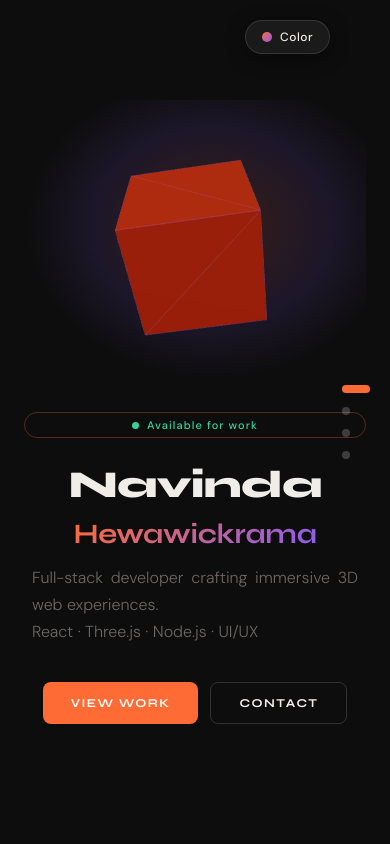
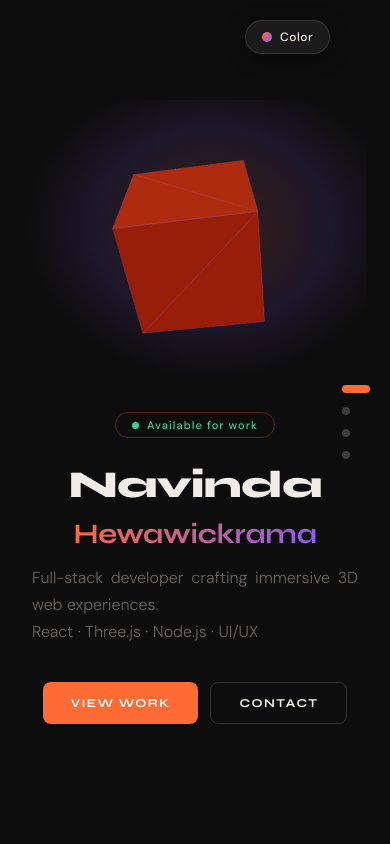
Before and after one commit to NavindaHewawickrama/Navinda-Portfolio, a React (Vite) app: page / in a window 390 px wide. Shown: the top 844 px of the page. Built offline with nearby package versions, Linux system fonts and the light colour scheme.

Commit message:
changes in responsiveness

```diff
--- a/package.json
+++ b/package.json
@@ -14,6 +14,7 @@
     "@react-three/fiber": "^9.5.0",
     "react": "^19.2.4",
     "react-dom": "^19.2.4",
+    "react-feather": "^2.0.10",
     "three": "^0.183.2"
   },
   "devDependencies": {
--- a/src/App.tsx
+++ b/src/App.tsx
@@ -2,6 +2,7 @@ import { useRef, useState, useEffect } from 'react';
 import { Canvas, useFrame } from '@react-three/fiber';
 import { OrbitControls } from '@react-three/drei';
 import * as THREE from 'three';
+import { Instagram, Linkedin, GitHub, Mail } from 'react-feather';
 
 // ── Google Fonts injection ──────────────────────────────────────────────────
 const FontLoader = () => {
@@ -479,10 +480,10 @@ function ProjectCarousel({ theme }: { theme: string }) {
 
 // ── Contact ──────────────────────────────────────────────────────────────────
 const CONTACTS = [
-  { label: 'LinkedIn', icon: '💼', href: 'https://linkedin.com/in/navinda-hewawickrama', value: 'linkedin.com/in/navinda' },
-  { label: 'GitHub', icon: '🐙', href: 'https://github.com/NavindaHewawickrama', value: 'github.com/navinda' },
-  { label: 'Email', icon: '✉️', href: 'mailto:navinda@email.com', value: 'navinda@email.com' },
-  { label: 'Twitter/X', icon: '🐦', href: 'https://x.com/navinda', value: 'x.com/navinda' },
+  { label: 'LinkedIn', icon: <Linkedin />, href: 'https://linkedin.com/in/navinda-hewawickrama', value: 'linkedin.com/in/navinda' },
+  { label: 'GitHub', icon: <GitHub />, href: 'https://github.com/NavindaHewawickrama', value: 'github.com/navinda' },
+  { label: 'Email', icon: <Mail />, href: 'mailto:hewawickraman@email.com', value: 'hewawickraman@email.com' },
+  { label: 'Instagram', icon: <Instagram />, href: 'https://instagram.com/navinda_hewa', value: 'navinda_hewa' },
 ];
 
 function ContactSection({ theme }: { theme: string }) {
@@ -647,6 +648,9 @@ export default function App() {
     document.body.style.fontFamily = 'DM Sans,sans-serif';
     document.body.style.margin = '0';
     document.body.style.transition = 'background 0.4s,color 0.4s';
+    document.body.style.overflowX = 'hidden';
+    document.body.style.width = '100%';
+    document.documentElement.style.overflowX = 'hidden';
   }, [theme]);
 
   // Scroll spy
@@ -659,6 +663,12 @@ export default function App() {
       if (el) obs.observe(el);
     });
     return () => obs.disconnect();
+  }, []);
+
+  useEffect(() => {
+    const style = document.createElement('style');
+    style.innerHTML = `*, *::before, *::after { box-sizing: border-box; }`;
+    document.head.appendChild(style);
   }, []);
 
   const navTo = (id: any) => {
@@ -696,6 +706,8 @@ export default function App() {
               display: 'flex',
               flexDirection: 'column',
               gap: 48,
+              alignItems: 'center',
+              width: '100%',
             }}>
               {/* Cube - Will be at top on mobile, side by side on desktop */}
               <div className="cube-container" style={{
@@ -716,6 +728,9 @@ export default function App() {
               {/* Text Content */}
               <div className="text-container" style={{
                 width: '100%',
+                display: 'flex',
+                flexDirection: 'column',
+                alignItems: 'center',
               }}>
                 <div className="status-badge" style={{
                   display: 'inline-flex', alignItems: 'center', gap: 8,
```
Also changed, not shown: 1 other file (tests, documents, lock files or other folders).
